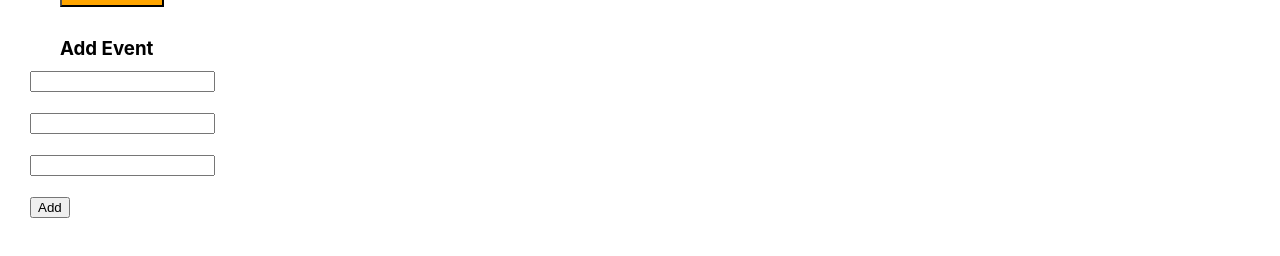
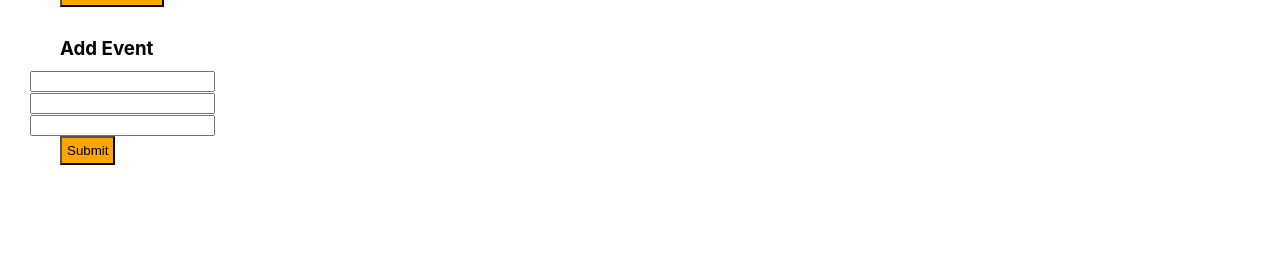
Before and after one commit to AndreaC213/ZappyRide-Event-Database-Full-Stack, a React (Create React App) app in the folder front-end_deveploment/: page / in a window 1280 px wide. Shown: the part 344-600 px from the top of the page. Built offline with nearby package versions, Linux system fonts and the light colour scheme; no server answers.

Commit message:
update REST APT request with axios

```diff
--- a/front-end_deveploment/src/components/event-form.component/event-form.component.jsx
+++ b/front-end_deveploment/src/components/event-form.component/event-form.component.jsx
@@ -14,31 +14,61 @@ class EventForm extends Component {
 		}
 	}
 
-	submit() {
-    console.log(this.state)
-    let url="https://boee9mqtbe.execute-api.us-east-1.amazonaws.com/dev/events";
-    let data = this.state;
-    fetch(url,{
-      method: 'POST',
-      crossDomain: true,
-      body:JSON.stringify(data)
-    }).then((result) => {
-      result.json().then((response) => {
-        console.warn("response", response)
+	changeHandler = e => {
+    this.setState({ [e.target.name]: e.target.value })
+    // console.log({[e.target.name]: e.target.value})
+	}
+	submitHandler = e => {
+		e.preventDefault()
+		// console.log(this.state)
+		axios
+			.post('https://boee9mqtbe.execute-api.us-east-1.amazonaws.com/dev/events', this.state)
+			.then(response => {
+				// console.log(response)
 			})
+			.catch(error => {
+				// console.log(error)
 			})
+      this.setState({	organizer: '', venue: '', eventdate: '' })
 	}
 
 	render() {
+		const { organizer, venue, eventdate } = this.state
 		return (
 			<div>
-        <input type="text" value={(this.state.organizer)} name="organizer" onChange={( data )=>{ this.setState({organizer:data.target.value}) }} /> <br /> <br />
-        <input type="text" value={(this.state.venue)} name="venue" onChange={( data )=>{ this.setState({venue:data.target.value}) }} /> <br /> <br />
-        <input type="text" value={(this.state.eventdate)} name="eventdate" onChange={( data )=>{ this.setState({eventdate:data.target.value}) }} /> <br /> <br />
-        <button onClick={() => { this.submit() }}>Add</button>
+				<form onSubmit={this.submitHandler}>
+					<div>
+						<input
+							type="text"
+							name="organizer"
+							value={organizer}
+							onChange={this.changeHandler}
+						/>
+					</div>
+					<div>
+						<input
+							type="text"
+							name="venue"
+							value={venue}
+							onChange={this.changeHandler}
+						/>
+					</div>
+					<div>
+						<input
+							type="text"
+							name="eventdate"
+							value={eventdate}
+							onChange={this.changeHandler}
+						/>
+					</div>
+					<button
+						className="customButton"
+						type="submit">
+							Submit
+						</button>
+				</form>
 			</div>
 		)
 	}
 }
-
 export default EventForm;
--- a/front-end_deveploment/src/components/event-list.component/event-list.component.jsx
+++ b/front-end_deveploment/src/components/event-list.component/event-list.component.jsx
@@ -4,7 +4,7 @@ import axios from 'axios'
 
 import './event-list.component.css';
 
-class PostList extends React.Component {
+class EventList extends React.Component {
 	constructor(props) {
 		super(props)
 
@@ -67,4 +67,4 @@ class PostList extends React.Component {
 	}
 }
 
-export default PostList
+export default EventList
```
Lines whose indentation alone changed are shown as unchanged.
